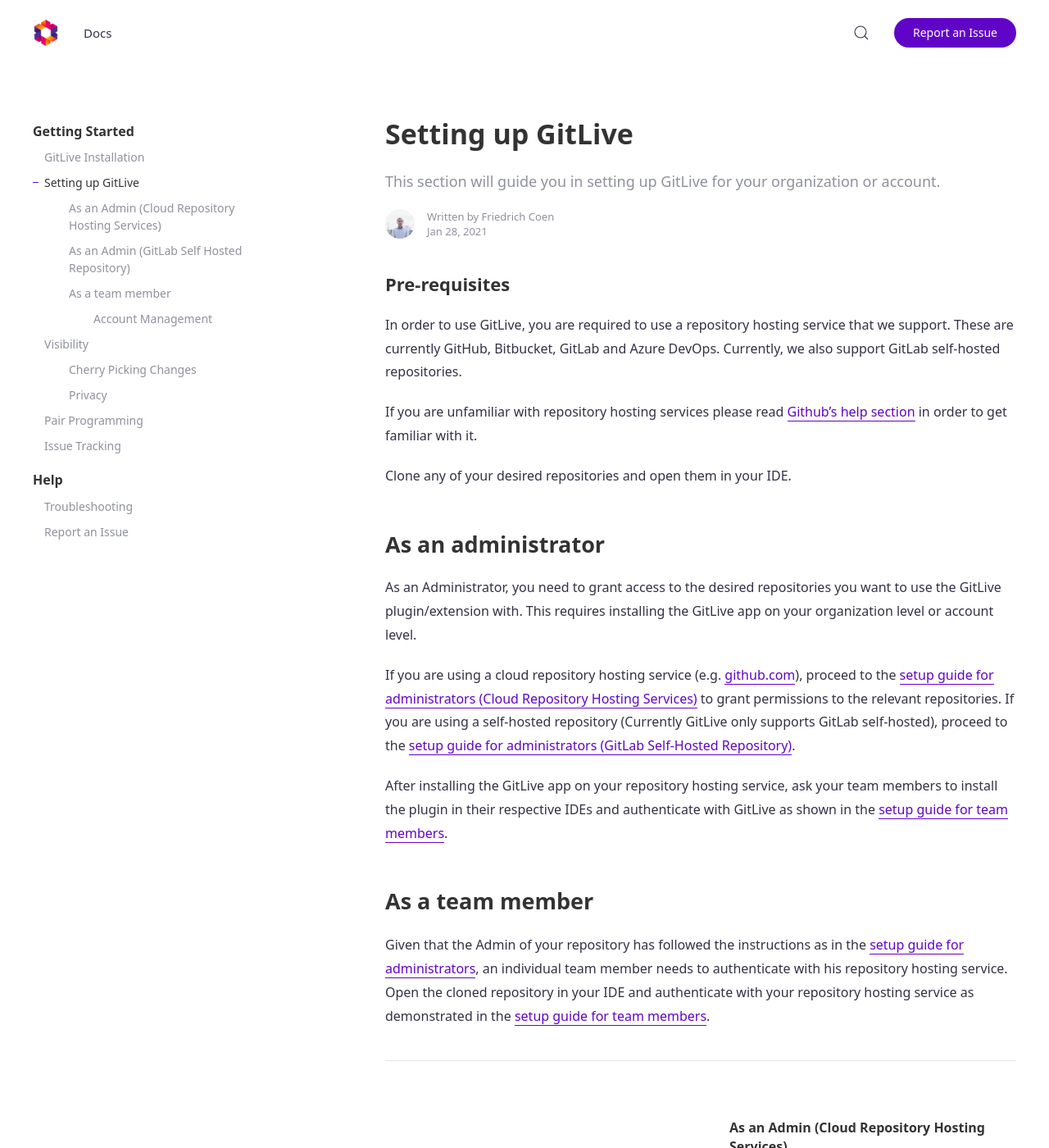
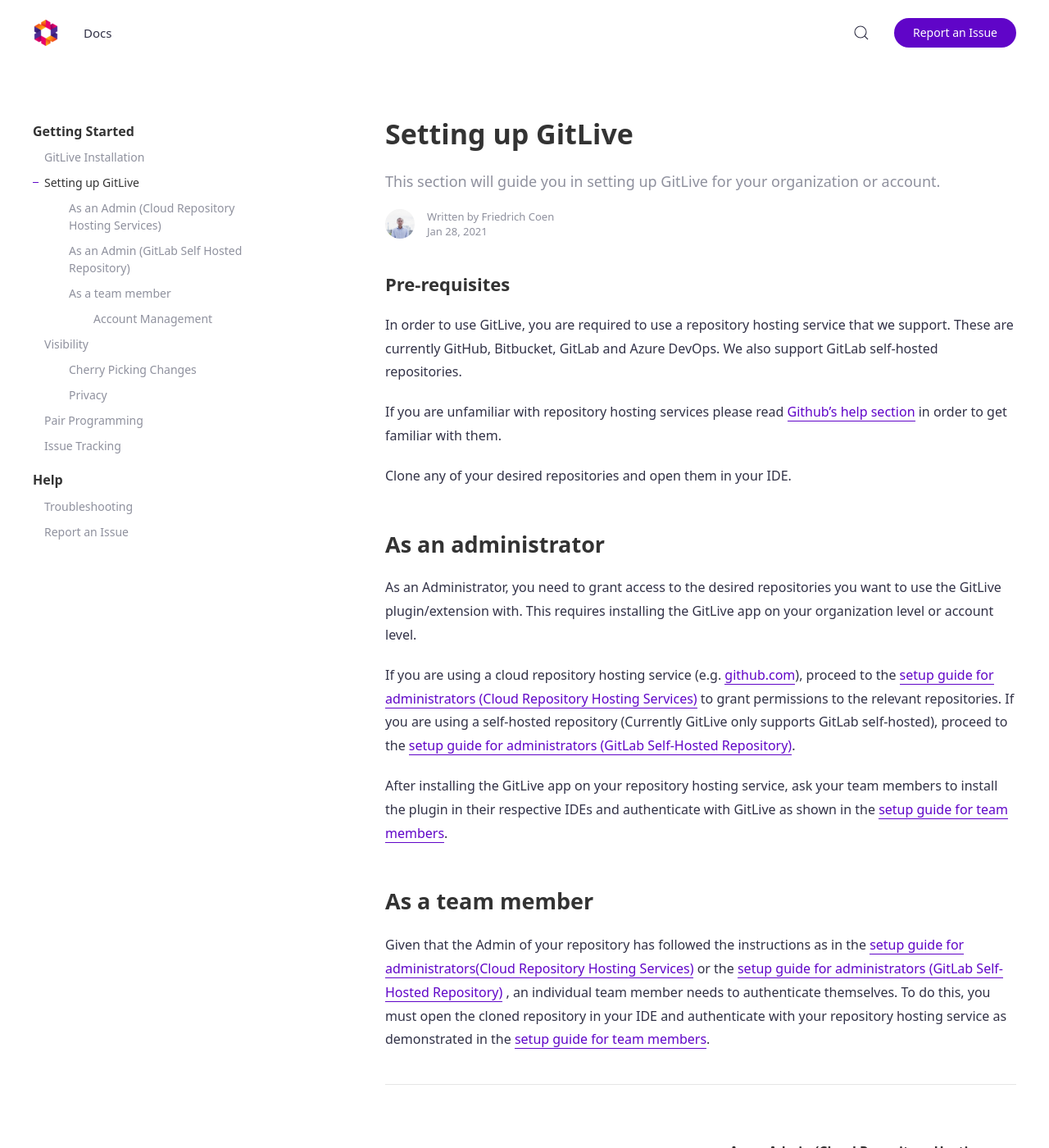
Before and after one commit to GitLiveApp/GitLive, a Jekyll site: the page built from _docs/setup.md, in a window 1280 px wide and 1400 px high. Shown: the whole window at 82% size. Built offline with Jekyll 4.4.1, drawn with Linux system fonts in a browser that asks for light colours.

Commit message:
More refs to self hosted in setup

```diff
--- a/_docs/setup.md
+++ b/_docs/setup.md
@@ -7,9 +7,9 @@ tags: [setup, signin]
 
 ### Pre-requisites
 
-In order to use GitLive, you are required to use a repository hosting service that we support. These are currently GitHub, Bitbucket, GitLab and Azure DevOps. Currently, we also support GitLab self-hosted repositories.
+In order to use GitLive, you are required to use a repository hosting service that we support. These are currently GitHub, Bitbucket, GitLab and Azure DevOps. We also support GitLab self-hosted repositories.
 
-If you are unfamiliar with repository hosting services please read [Github's help section](https://help.github.com/en) in order to get familiar with it.
+If you are unfamiliar with repository hosting services please read [Github's help section](https://help.github.com/en) in order to get familiar with them.
 
 Clone any of your desired repositories and open them in your IDE.
 
@@ -23,4 +23,4 @@ After installing the GitLive app on your repository hosting service, ask your te
 
 ## As a team member
 
-Given that the Admin of your repository has followed the instructions as in the [setup guide for administrators](/docs/admin), an individual team member needs to authenticate with his repository hosting service. Open the cloned repository in your IDE and authenticate with your repository hosting service as demonstrated in the [setup guide for team members](/docs/teammember).
+Given that the Admin of your repository has followed the instructions as in the [setup guide for administrators(Cloud Repository Hosting Services)](/docs/admin) or the [setup guide for administrators (GitLab Self-Hosted Repository)](/docs/admin-self-hosted) , an individual team member needs to authenticate themselves. To do this, you must open the cloned repository in your IDE and authenticate with your repository hosting service as demonstrated in the [setup guide for team members](/docs/teammember).
```
